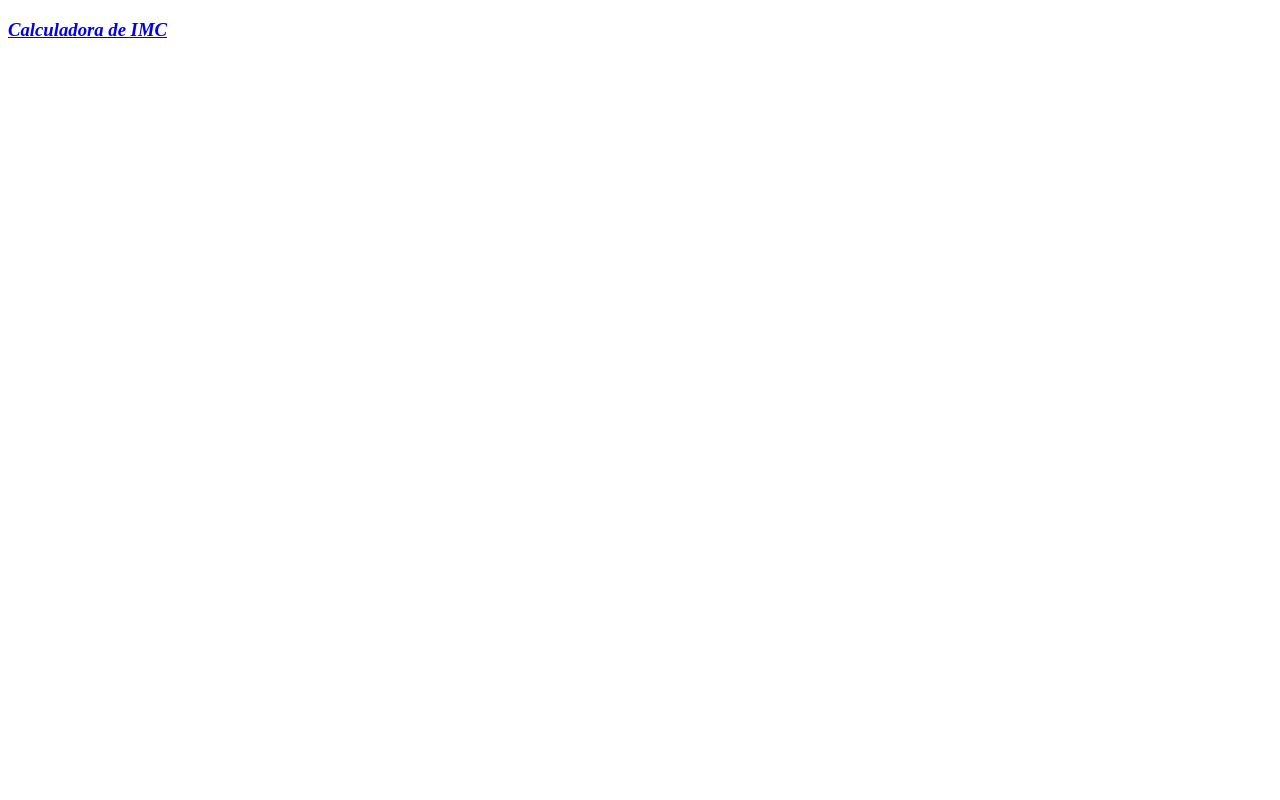
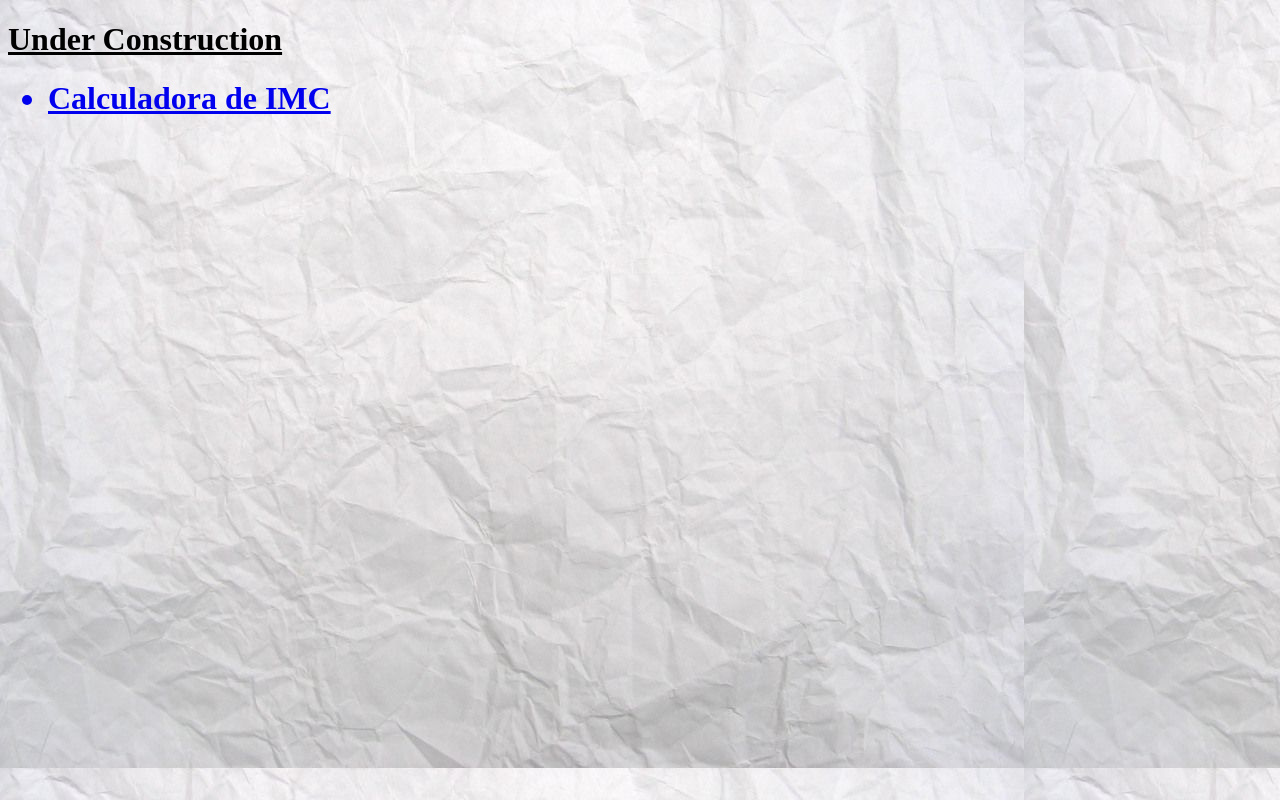
Before and after one commit to carlxd9/CodeTraining, a plain HTML site: page index.html in a window 1280 px wide. Drawn offline with Linux system fonts and the light colour scheme.

Commit message:
CAUTION: Under Construction.

```diff
--- a/index.html
+++ b/index.html
@@ -6,6 +6,13 @@
     <title>My Page</title>
   </head>
   <body>
-    <h3><i><a href="./HTML/index.html">Calculadora de IMC</a></i></h3>
+
+    <style media="screen">
+      body{background-image: url('./HTML/Style/paper2.jpg');    }
+    </style>
+    <h1><u><b>Under Construction</b></u></h1>
+    <ul>
+      <h1><a href="./HTML/index.html"><li>Calculadora de IMC</li></a></h1>
+    </ul>
   </body>
 </html>
```
Also changed, not shown: HTML/Style/paper1.jpg (added), HTML/Style/paper2.jpg (added).
